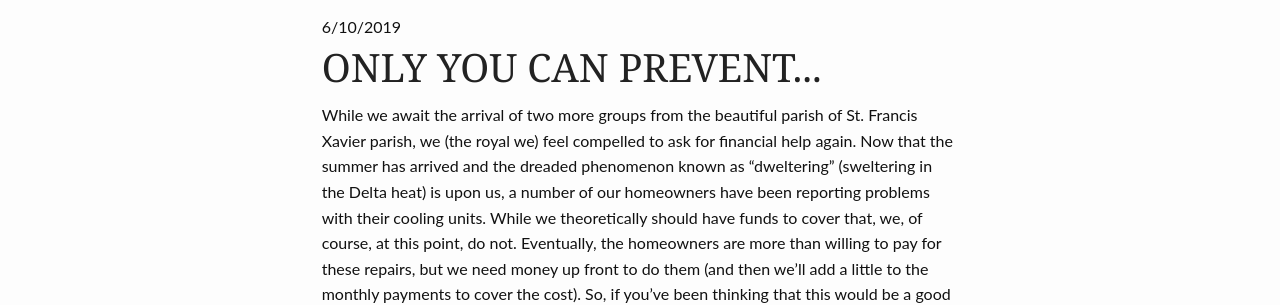
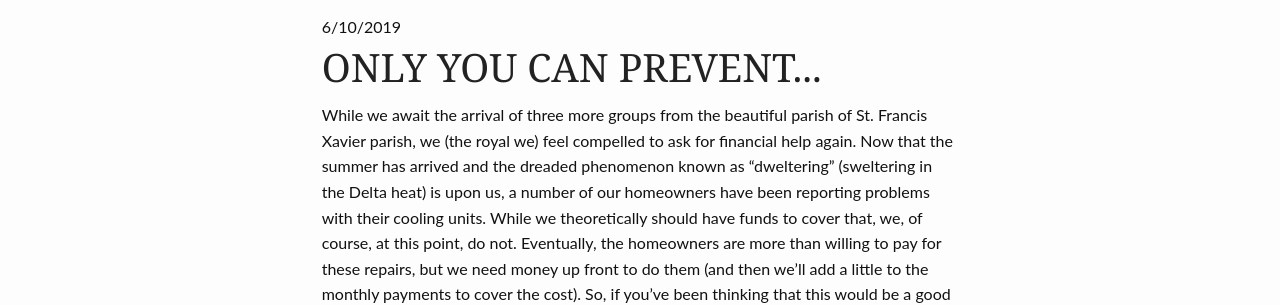
Before and after one commit to clarksdalehabitat/clarksdalehabitat, a Jekyll site: the page built from _posts/2019-06-10-only-you-can-prevent.md, in a window 1280 px wide and 900 px high. Shown: the part 241-546 px from the top of the window. Built offline with Jekyll 4.4.1, drawn with Linux system fonts in a browser that asks for light colours; some of the changed text lies outside the part shown.

Commit message:
Fix typos

```diff
--- a/_posts/2019-06-10-only-you-can-prevent.md
+++ b/_posts/2019-06-10-only-you-can-prevent.md
@@ -5,7 +5,7 @@ layout: page
 #
 subheadline: "6/10/2019"
 title: "ONLY YOU CAN PREVENT..."
-teaser: "While we await the arrival of two more groups from the beautiful parish of St. Francis Xavier parish, we (the royal we) feel compelled to ask for financial help again.  Now that the summer has arrived and the dreaded phenomenon known as “dweltering” (sweltering in the Delta heat) is upon us, a number of our homeowners have been reporting problems with their cooling units."
+teaser: "While we await the arrival of three more groups from the beautiful parish of St. Francis Xavier parish, we (the royal we) feel compelled to ask for financial help again.  Now that the summer has arrived and the dreaded phenomenon known as “dweltering” (sweltering in the Delta heat) is upon us, a number of our homeowners have been reporting problems with their cooling units."
 categories:
   - news
 author: bill
@@ -16,7 +16,7 @@ image:
   caption:
   url:
 ---
-While we await the arrival of two more groups from the beautiful parish of St. Francis Xavier parish, we (the royal we) feel compelled to ask for financial help again.  Now that the summer has arrived and the dreaded phenomenon known as “dweltering” (sweltering in the Delta heat) is upon us, a number of our homeowners have been reporting problems with their cooling units.  While we theoretically should have funds to cover that, we, of course, at this point, do not. Eventually, the homeowners are more than willing to pay for these repairs, but we need money up front to do them (and then we’ll add a little to the monthly payments to cover the cost).  So, if you’ve been thinking that this would be a good time to donate to the Habitat cause, let me assure you—it is!!  And while you’re pondering, enjoy some pictures from the Habitat archives:
+While we await the arrival of three more groups from the beautiful parish of St. Francis Xavier parish, we (the royal we) feel compelled to ask for financial help again.  Now that the summer has arrived and the dreaded phenomenon known as “dweltering” (sweltering in the Delta heat) is upon us, a number of our homeowners have been reporting problems with their cooling units.  While we theoretically should have funds to cover that, we, of course, at this point, do not. Eventually, the homeowners are more than willing to pay for these repairs, but we need money up front to do them (and then we’ll add a little to the monthly payments to cover the cost).  So, if you’ve been thinking that this would be a good time to donate to the Habitat cause, let me assure you—it is!!  And while you’re pondering, enjoy some pictures from the Habitat archives:
 
 
 ![]({{ site.urlimg }}posts/only-you-can-prevent/uni_group.png)
```
Also changed, not shown: _posts/2019-06-09-saints-come-marching.md (renamed from _posts/2019-06-9-saints-come-marching.md).
